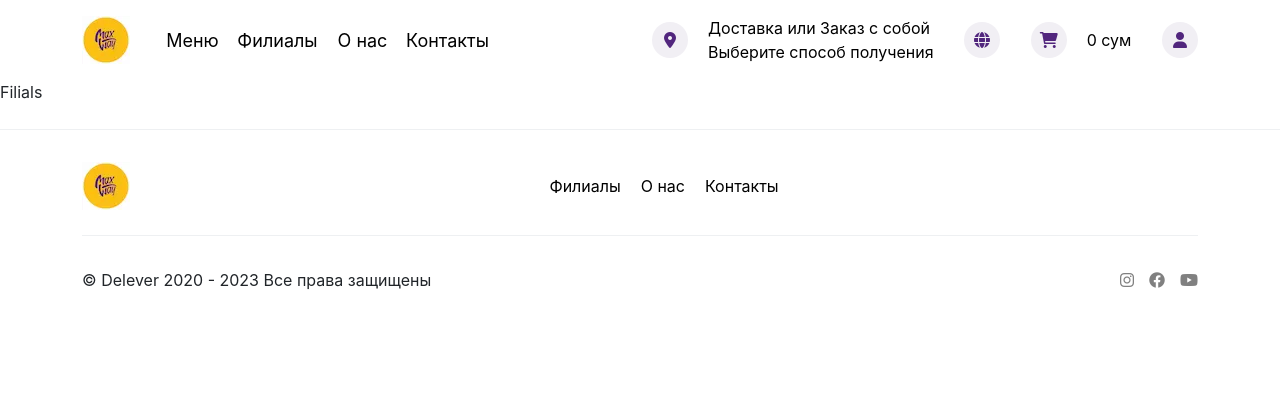
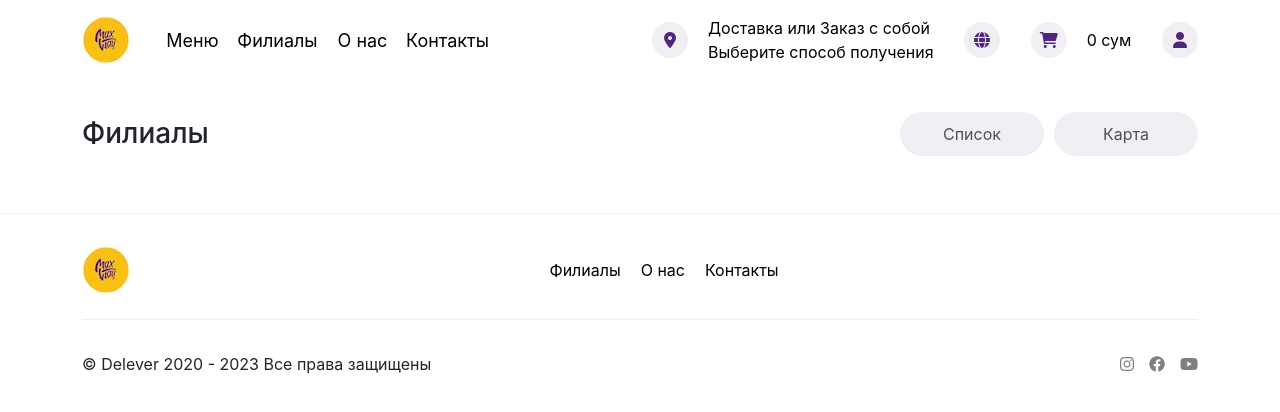
Before and after one commit to HayotbekIT/Max-Way-Project, a React (Create React App) app: page /filials in a window 1280 px wide. Shown: the top 412 px of the page. Built offline with nearby package versions, Linux system fonts and the light colour scheme.

Commit message:
#fix #branches Разработал верхний часть страницы

```diff
--- a/src/page/Filials.jsx
+++ b/src/page/Filials.jsx
@@ -1,7 +1,49 @@
 import React from 'react'
+import styledComponents from 'styled-components'
 
 export default function Filials() {
   return (
-    <div>Filials</div>
+    <BranchesStyle className='branches'>
+      <div className="container">
+        <div className="branches__top d-flex justify-content-between align-items-center">
+          <h2 className="title-2">Филиалы</h2>
+          <div className="branches__buttons">
+            <button className="branches__button">Список</button>
+            <button className="branches__button">Карта</button>
+          </div>
+        </div>
+      </div>
+    </BranchesStyle>
   )
 }
+
+const BranchesStyle = styledComponents.div`
+
+  &.branches{
+    padding: 32px 0;
+  }
+  .branches{
+    &__button{
+      outline: none;
+      border: none;
+      width: 9rem;
+      text-align: center;
+      padding-top: 0.625rem;
+      padding-bottom: 0.625rem;
+      background: #f1eff4;
+      color: #48535b;
+      border-radius: 1.375rem;
+      &:hover{
+        background: #51267d;
+        color: #fff;
+      }
+
+      &s {
+        & > * + *{
+          margin-left: 10px;
+        }
+      }
+    }
+  }
+
+`
```
